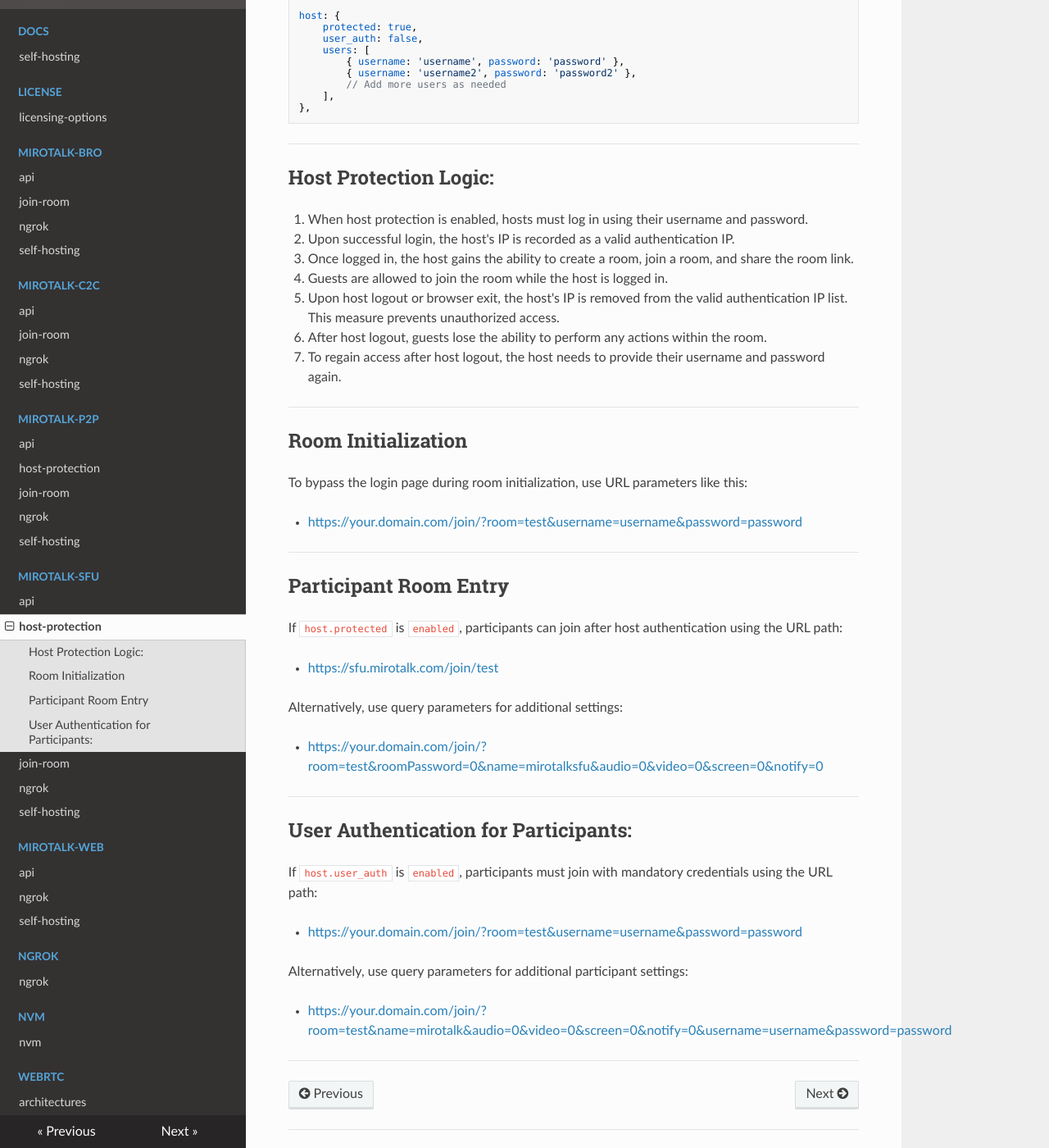
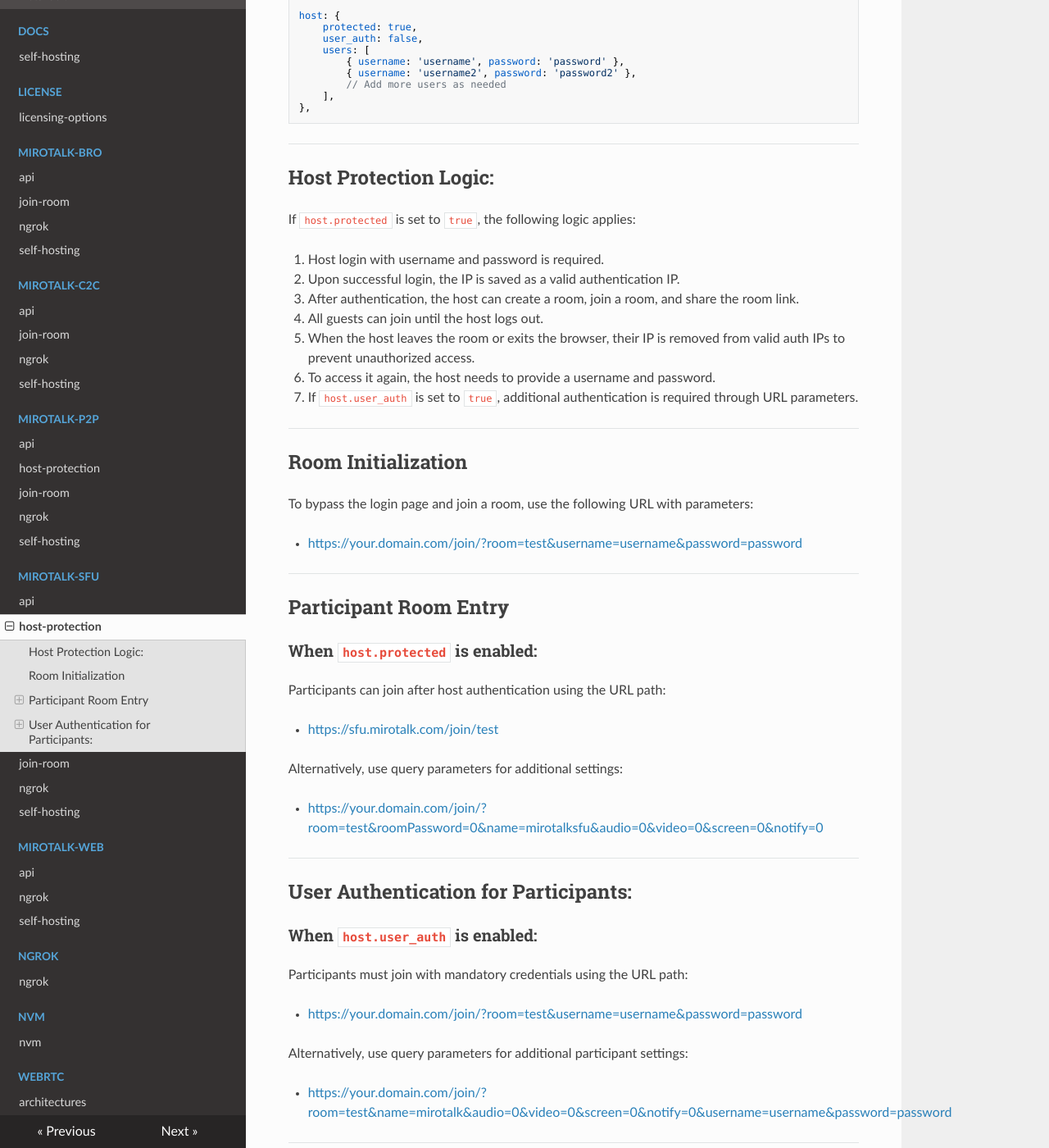
Before and after one commit to miroslavpejic85/mirotalk-docs, an MkDocs documentation site: the page built from docs/mirotalk-sfu/host-protection.md, in a window 1280 px wide and 1400 px high, scrolled down 854 px. Shown: the whole window at 82% size. Built offline with MkDocs 1.6.1, drawn with Linux system fonts in a browser that asks for light colours; nearby versions of some CDN libraries.

Commit message:
[mirotalkdocs] - update docs

```diff
--- a/docs/mirotalk-sfu/host-protection.md
+++ b/docs/mirotalk-sfu/host-protection.md
@@ -27,19 +27,21 @@
 
 ## Host Protection Logic:
 
-1. When host protection is enabled, hosts must log in using their username and password.
-2. Upon successful login, the host's IP is recorded as a valid authentication IP.
-3. Once logged in, the host gains the ability to create a room, join a room, and share the room link.
-4. Guests are allowed to join the room while the host is logged in.
-5. Upon host logout or browser exit, the host's IP is removed from the valid authentication IP list. This measure prevents unauthorized access.
-6. After host logout, guests lose the ability to perform any actions within the room.
-7. To regain access after host logout, the host needs to provide their username and password again.
+If `host.protected` is set to `true`, the following logic applies:
+
+1. Host login with username and password is required.
+2. Upon successful login, the IP is saved as a valid authentication IP.
+3. After authentication, the host can create a room, join a room, and share the room link.
+4. All guests can join until the host logs out.
+5. When the host leaves the room or exits the browser, their IP is removed from valid auth IPs to prevent unauthorized access.
+6. To access it again, the host needs to provide a username and password.
+7. If `host.user_auth` is set to `true`, additional authentication is required through URL parameters.
 
 ---
 
 ## Room Initialization
 
-To bypass the login page during room initialization, use URL parameters like this:
+To bypass the login page and join a room, use the following URL with parameters:
 
 - [https://your.domain.com/join/?room=test&username=username&password=password](https://sfu.mirotalk.com/join/?room=test&username=username&password=password)
 
@@ -47,7 +49,9 @@
 
 ## Participant Room Entry
 
-If `host.protected` is `enabled`, participants can join after host authentication using the URL path:
+### When `host.protected` is enabled:
+
+Participants can join after host authentication using the URL path:
 
 - [https://sfu.mirotalk.com/join/test](https://sfu.mirotalk.com/join/test)
 
@@ -59,7 +63,9 @@
 
 ## User Authentication for Participants:
 
-If `host.user_auth` is `enabled`, participants must join with mandatory credentials using the URL path:
+### When `host.user_auth` is enabled:
+
+Participants must join with mandatory credentials using the URL path:
 
 - [https://your.domain.com/join/?room=test&username=username&password=password](https://sfu.mirotalk.com/join/?room=test&username=username&password=password)
 
```
Also changed, not shown: docs/mirotalk-p2p/host-protection.md (+9 -3 lines).
